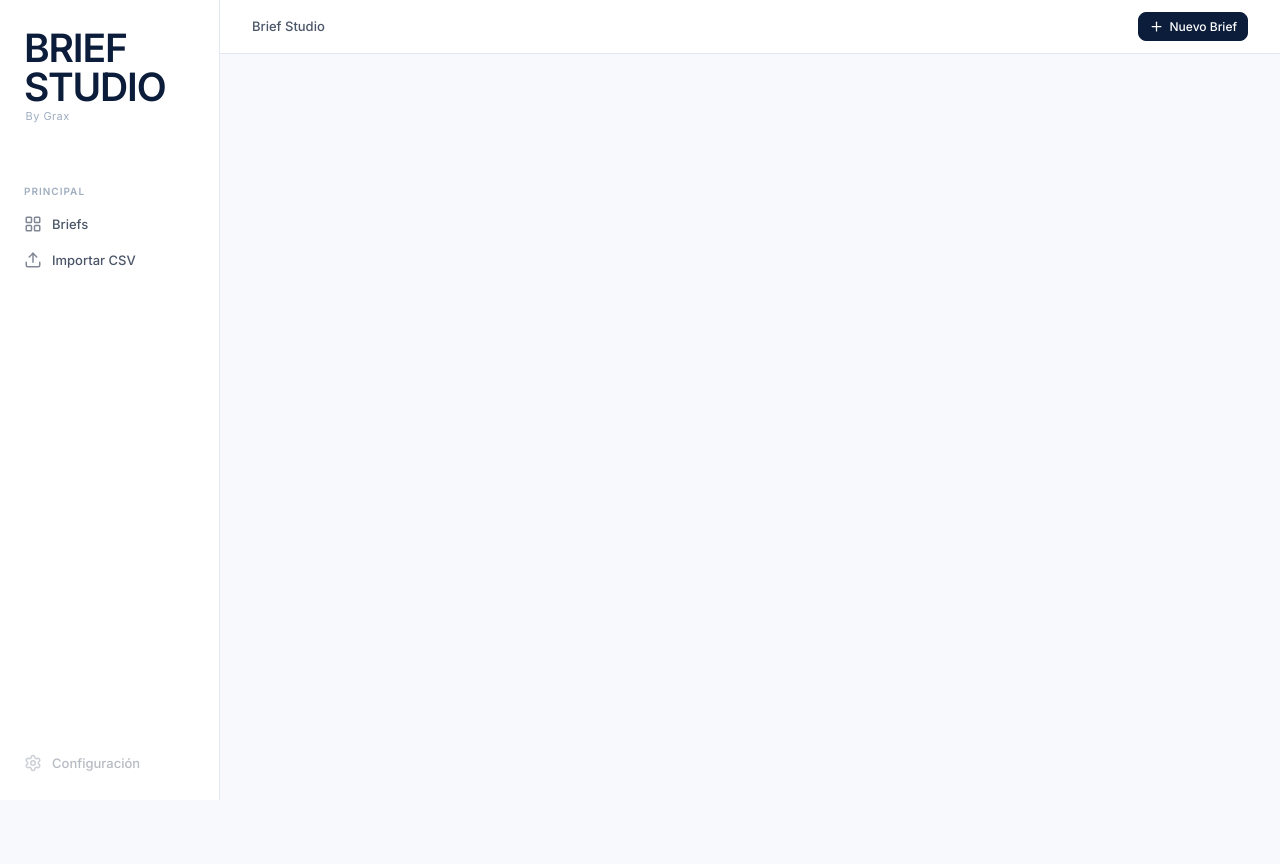
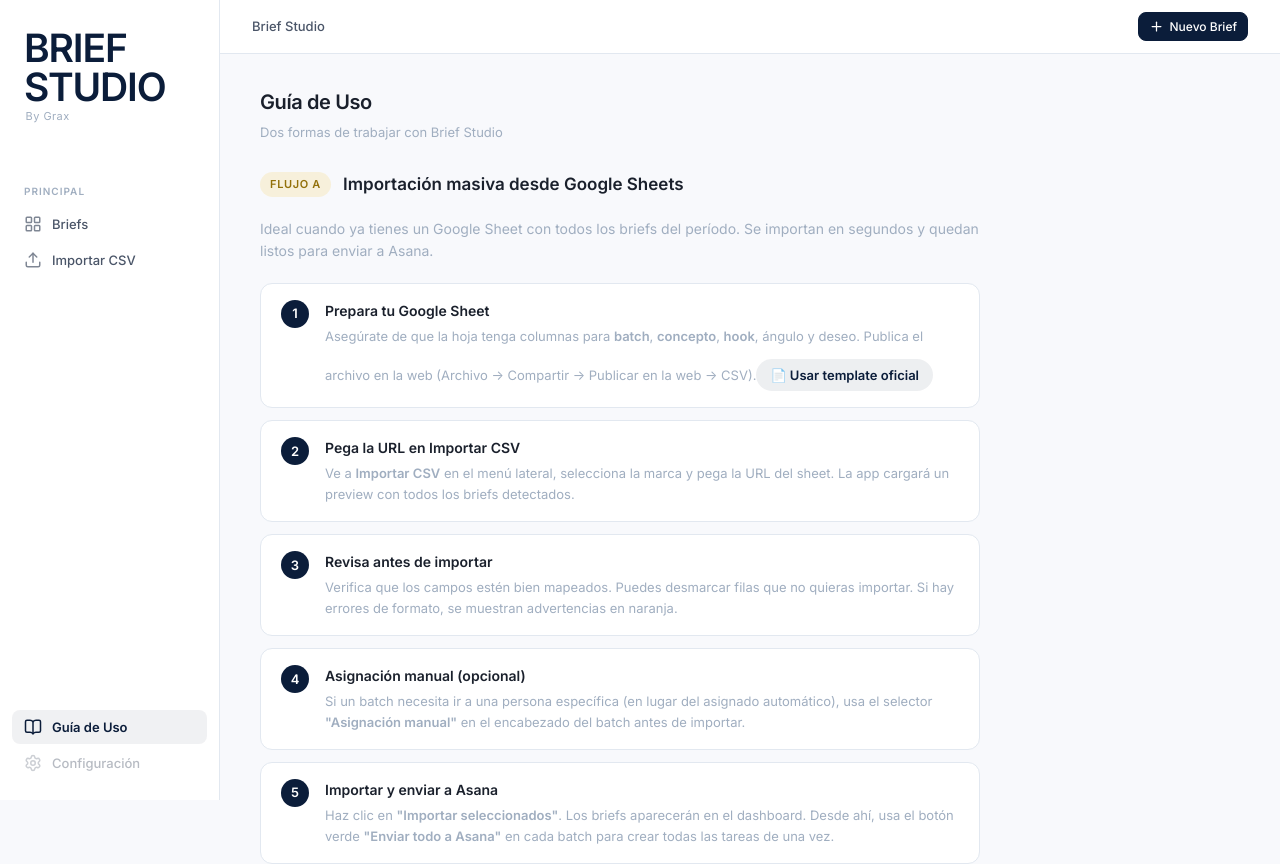
Before and after one commit to grax-ciela/BriefStudio, a React (Vite) app in the folder brief-studio/: page /guia in a window 1280 px wide. Shown: the top 864 px of the page. Before the commit the page ends 800 px from the top, so only its background shows below. Built offline with nearby package versions, Linux system fonts and the light colour scheme; no server answers.

Commit message:
feat: add usage guide page with step-by-step flows

```diff
--- a/brief-studio/src/App.jsx
+++ b/brief-studio/src/App.jsx
@@ -6,6 +6,7 @@ import BriefDetailPage from './pages/BriefDetailPage'
 import BatchListPage from './pages/BatchListPage'
 import BatchFormPage from './pages/BatchFormPage'
 import ImportPage from './pages/ImportPage'
+import GuidePage from './pages/GuidePage'
 
 export default function App() {
   return (
@@ -19,6 +20,7 @@ export default function App() {
         <Route path="/batches/new" element={<BatchFormPage />} />
         <Route path="/batches/:id/edit" element={<BatchFormPage />} />
         <Route path="/import" element={<ImportPage />} />
+        <Route path="/guia" element={<GuidePage />} />
       </Routes>
     </Layout>
   )
--- a/brief-studio/src/components/Layout.jsx
+++ b/brief-studio/src/components/Layout.jsx
@@ -1,5 +1,5 @@
 import { NavLink, Link } from 'react-router-dom'
-import { LayoutGrid, Upload, Settings, Plus } from 'lucide-react'
+import { LayoutGrid, Upload, Settings, Plus, BookOpen } from 'lucide-react'
 
 export default function Layout({ children }) {
   return (
@@ -31,6 +31,14 @@ export default function Layout({ children }) {
 
         <div className="sidebar-spacer" />
 
+        <NavLink
+          to="/guia"
+          className={({ isActive }) => `sidebar-item ${isActive ? 'active' : ''}`}
+        >
+          <BookOpen size={18} />
+          <span>Guía de Uso</span>
+        </NavLink>
+
         <div className="sidebar-item" style={{ opacity: 0.4, cursor: 'default' }}>
           <Settings size={18} />
           <span>Configuración</span>
--- /dev/null
+++ b/brief-studio/src/pages/GuidePage.jsx
@@ -0,0 +1,229 @@
+export default function GuidePage() {
+  return (
+    <main className="page">
+      <div className="page-header">
+        <div className="page-header-left">
+          <h1 className="page-title">Guía de Uso</h1>
+          <p style={{ fontSize: '0.8125rem', color: 'var(--color-text-muted)' }}>
+            Dos formas de trabajar con Brief Studio
+          </p>
+        </div>
+      </div>
+
+      <div style={{ display: 'grid', gap: '2.5rem', maxWidth: '720px' }}>
+
+        {/* ── Flujo A: Importación Masiva ── */}
+        <section>
+          <div style={{ display: 'flex', alignItems: 'center', gap: '0.75rem', marginBottom: '1.25rem' }}>
+            <span style={styles.flowBadge}>Flujo A</span>
+            <h2 style={styles.flowTitle}>Importación masiva desde Google Sheets</h2>
+          </div>
+          <p style={styles.flowDesc}>
+            Ideal cuando ya tienes un Google Sheet con todos los briefs del período. Se importan en segundos y quedan listos para enviar a Asana.
+          </p>
+
+          <div style={styles.stepsGrid}>
+            <Step n="1" title="Prepara tu Google Sheet">
+              Asegúrate de que la hoja tenga columnas para <strong>batch</strong>, <strong>concepto</strong>, <strong>hook</strong>, ángulo y deseo. Publica el archivo en la web (Archivo → Compartir → Publicar en la web → CSV).
+              <a
+                href="https://docs.google.com/spreadsheets/d/1Wsr2tPVXlIMOte6obgZs4DiCdd25q64Y/copy"
+                target="_blank"
+                rel="noopener noreferrer"
+                style={styles.templateLink}
+              >
+                📄 Usar template oficial
+              </a>
+            </Step>
+            <Step n="2" title="Pega la URL en Importar CSV">
+              Ve a <strong>Importar CSV</strong> en el menú lateral, selecciona la marca y pega la URL del sheet. La app cargará un preview con todos los briefs detectados.
+            </Step>
+            <Step n="3" title="Revisa antes de importar">
+              Verifica que los campos estén bien mapeados. Puedes desmarcar filas que no quieras importar. Si hay errores de formato, se muestran advertencias en naranja.
+            </Step>
+            <Step n="4" title="Asignación manual (opcional)">
+              Si un batch necesita ir a una persona específica (en lugar del asignado automático), usa el selector <strong>"Asignación manual"</strong> en el encabezado del batch antes de importar.
+            </Step>
+            <Step n="5" title="Importar y enviar a Asana">
+              Haz clic en <strong>"Importar seleccionados"</strong>. Los briefs aparecerán en el dashboard. Desde ahí, usa el botón verde <strong>"Enviar todo a Asana"</strong> en cada batch para crear todas las tareas de una vez.
+            </Step>
+          </div>
+        </section>
+
+        <div style={{ borderTop: '1px solid var(--color-border)' }} />
+
+        {/* ── Flujo B: Creación Manual ── */}
+        <section>
+          <div style={{ display: 'flex', alignItems: 'center', gap: '0.75rem', marginBottom: '1.25rem' }}>
+            <span style={{ ...styles.flowBadge, background: 'rgba(11,29,58,0.07)', color: 'var(--color-primary)' }}>Flujo B</span>
+            <h2 style={styles.flowTitle}>Creación manual de briefs</h2>
+          </div>
+          <p style={styles.flowDesc}>
+            Útil para añadir ideas sueltas en cualquier momento, sin necesidad de un sheet.
+          </p>
+
+          <div style={styles.stepsGrid}>
+            <Step n="1" title="Crea un Batch">
+              Un batch es el contenedor de ideas de un período o campaña. Haz clic en <strong>"+ Batch"</strong> en la cabecera del dashboard, asígnale un nombre, marca y fecha de lanzamiento.
+            </Step>
+            <Step n="2" title='Añade Briefs con "+ Brief"'>
+              Dentro de cada batch, haz clic en <strong>"+ Brief"</strong>. Completa el concepto, ángulo, deseo e hipótesis. Puedes añadir hasta 4 hooks — cada hook genera un brief independiente.
+            </Step>
+            <Step n="3" title="Envía a Asana">
+              Cuando el batch esté listo, usa el botón verde <strong>"Enviar todo a Asana"</strong> para procesar todos los briefs del lote. O usa el botón amarillo <strong>"Asana"</strong> en cada fila para envíos uno a uno.
+            </Step>
+          </div>
+        </section>
+
+        <div style={{ borderTop: '1px solid var(--color-border)' }} />
+
+        {/* ── Referencia de estados ── */}
+        <section>
+          <h2 style={{ ...styles.flowTitle, marginBottom: '1rem' }}>Estados de un brief</h2>
+          <div style={{ display: 'grid', gap: '0.625rem' }}>
+            <StatusRow color="#F0C645" label="Botón Asana (amarillo)" desc="El brief aún no fue enviado a Asana. Tiene hooks completos y está listo." />
+            <StatusRow color="#10b981" label="Enviar todo a Asana (verde)" desc="Envía todos los briefs pendientes del batch de una vez." />
+            <StatusRow color="#4ade80" label="Badge ASIGNADO" desc="El brief ya tiene tarea en Asana. Haz clic en el ícono externo para abrirla." />
+            <StatusRow color="#f87171" label="Tags FALTA..." desc="Campos opcionales vacíos (guión, referencia). No bloquean el envío, son recordatorios." />
+            <StatusRow color="#94a3b8" label="Descartado" desc="La idea fue descartada. Si tenía tarea en Asana, se marcó como completada automáticamente." />
+          </div>
+        </section>
+
+        {/* ── Soporte ── */}
+        <div style={{
+          padding: '1.25rem 1.5rem',
+          background: 'var(--color-surface)',
+          borderRadius: 'var(--radius-lg)',
+          border: '1px solid var(--color-border)',
+          display: 'flex',
+          alignItems: 'center',
+          justifyContent: 'space-between',
+          gap: '1rem',
+          flexWrap: 'wrap',
+        }}>
+          <div>
+            <p style={{ fontSize: '0.875rem', fontWeight: 600, color: 'var(--color-text)', marginBottom: '0.2rem' }}>
+              ¿Tienes dudas técnicas?
+            </p>
+            <p style={{ fontSize: '0.8125rem', color: 'var(--color-text-muted)' }}>
+              Contacta a Grax — la app fue construida y es mantenida por ella.
+            </p>
+          </div>
+          <span style={{
+            fontSize: '0.75rem', fontWeight: 700, letterSpacing: '0.04em',
+            color: 'var(--color-primary)', background: 'rgba(11,29,58,0.06)',
+            padding: '0.35rem 0.875rem', borderRadius: 'var(--radius-pill)',
+          }}>
+            By Grax
+          </span>
+        </div>
+
+      </div>
+    </main>
+  )
+}
+
+function Step({ n, title, children }) {
+  return (
+    <div style={styles.stepCard}>
+      <div style={styles.stepNumber}>{n}</div>
+      <div>
+        <p style={styles.stepTitle}>{title}</p>
+        <p style={styles.stepBody}>{children}</p>
+      </div>
+    </div>
+  )
+}
+
+function StatusRow({ color, label, desc }) {
+  return (
+    <div style={{ display: 'flex', alignItems: 'flex-start', gap: '0.75rem' }}>
+      <span style={{
+        flexShrink: 0,
+        marginTop: '0.15rem',
+        width: '10px', height: '10px',
+        borderRadius: '50%',
+        background: color,
+      }} />
+      <div>
+        <span style={{ fontSize: '0.8125rem', fontWeight: 600, color: 'var(--color-text)' }}>{label}</span>
+        <span style={{ fontSize: '0.8125rem', color: 'var(--color-text-muted)' }}> — {desc}</span>
+      </div>
+    </div>
+  )
+}
+
+const styles = {
+  flowBadge: {
+    fontSize: '0.6875rem',
+    fontWeight: 700,
+    letterSpacing: '0.06em',
+    textTransform: 'uppercase',
+    padding: '0.25rem 0.625rem',
+    borderRadius: 'var(--radius-pill)',
+    background: 'rgba(240,198,69,0.18)',
+    color: '#92700a',
+    flexShrink: 0,
+  },
+  flowTitle: {
+    fontSize: '1.0625rem',
+    fontWeight: 700,
+    color: 'var(--color-text)',
+  },
+  flowDesc: {
+    fontSize: '0.875rem',
+    color: 'var(--color-text-muted)',
+    marginBottom: '1.25rem',
+    lineHeight: 1.6,
+  },
+  stepsGrid: {
+    display: 'grid',
+    gap: '0.75rem',
+  },
+  stepCard: {
+    display: 'flex',
+    gap: '1rem',
+    alignItems: 'flex-start',
+    padding: '1rem 1.25rem',
+    background: 'var(--color-surface)',
+    border: '1px solid var(--color-border)',
+    borderRadius: 'var(--radius-lg)',
+  },
+  stepNumber: {
+    flexShrink: 0,
+    width: '28px',
+    height: '28px',
+    borderRadius: '50%',
+    background: 'var(--color-primary)',
+    color: '#fff',
+    display: 'flex',
+    alignItems: 'center',
+    justifyContent: 'center',
+    fontSize: '0.8125rem',
+    fontWeight: 700,
+  },
+  stepTitle: {
+    fontSize: '0.875rem',
+    fontWeight: 600,
+    color: 'var(--color-text)',
+    marginBottom: '0.25rem',
+  },
+  stepBody: {
+    fontSize: '0.8125rem',
+    color: 'var(--color-text-muted)',
+    lineHeight: 1.6,
+  },
+  templateLink: {
+    display: 'inline-flex',
+    alignItems: 'center',
+    gap: '0.3rem',
+    marginTop: '0.75rem',
+    padding: '0.35rem 0.875rem',
+    background: 'rgba(11,29,58,0.07)',
+    color: 'var(--color-primary)',
+    borderRadius: 'var(--radius-pill)',
+    fontSize: '0.8125rem',
+    fontWeight: 600,
+    textDecoration: 'none',
+    transition: 'background 0.15s',
+  },
+}
```
